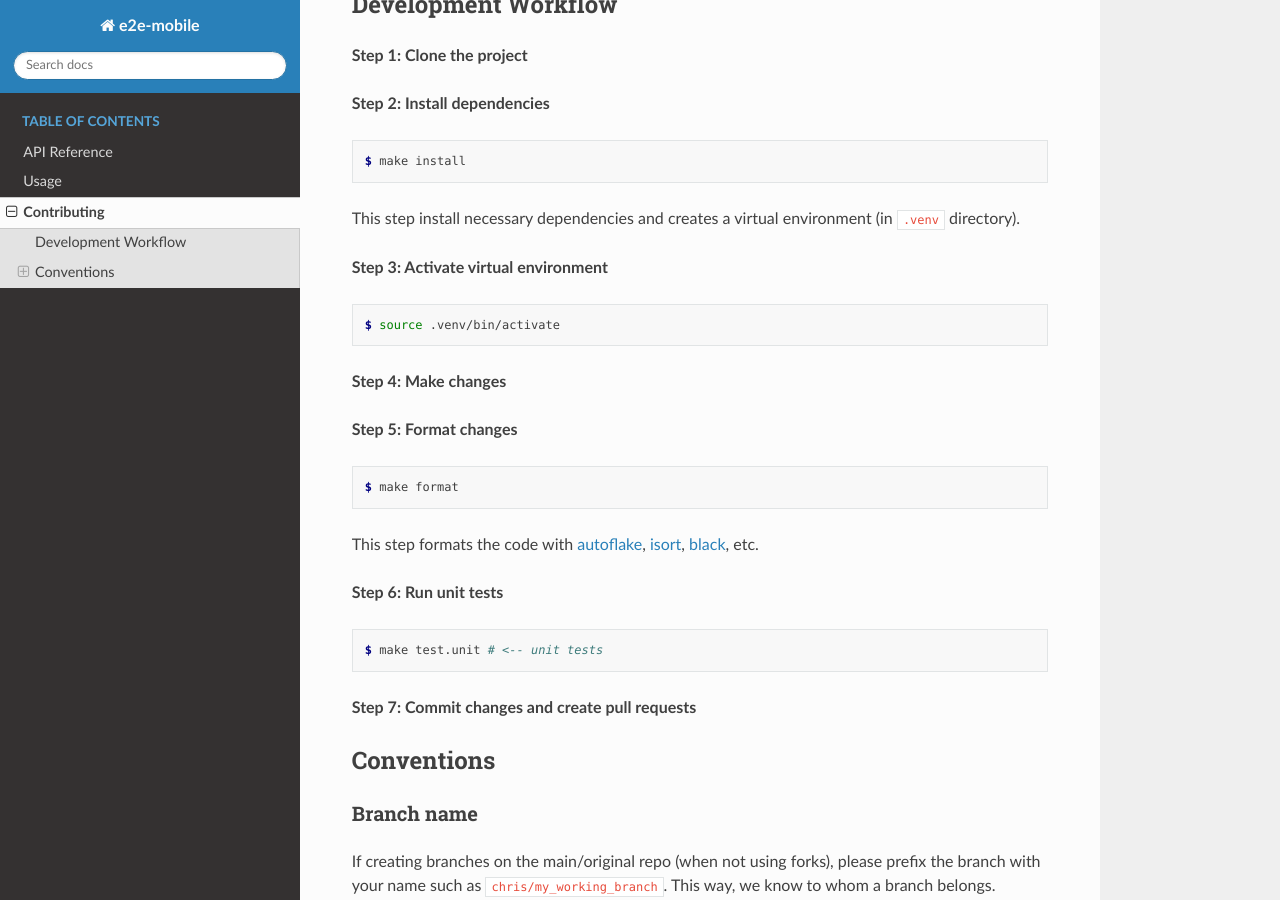
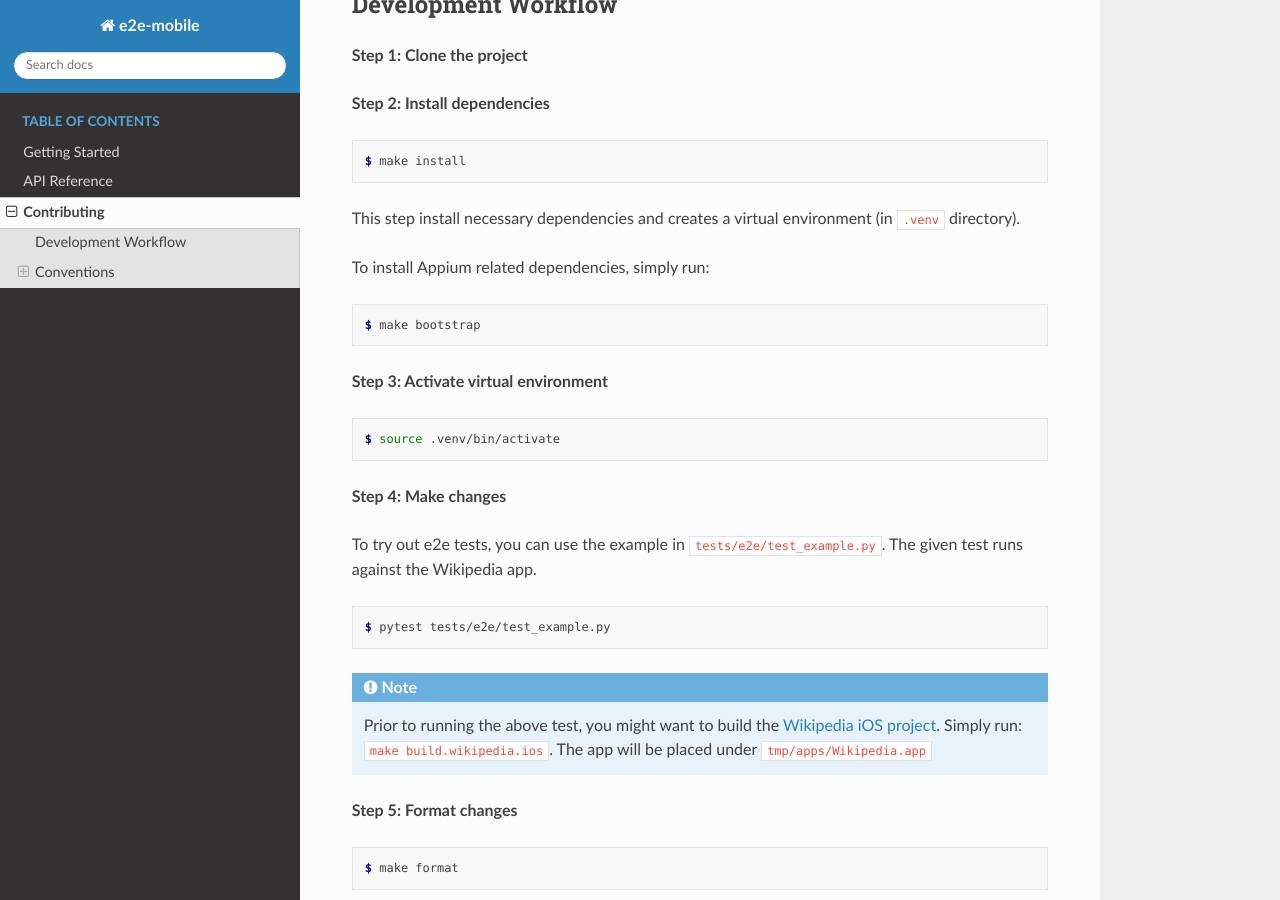
Before and after one commit to trinhngocthuyen/e2e-mobile, a Sphinx documentation site: the page built from docs/contributing.rst, in a window 1280 px wide and 900 px high, scrolled down 388 px. Built offline with Sphinx 7.4.7 and the Read the Docs theme 2.0.0, drawn with Linux system fonts in a browser that asks for light colours; pages that are not in the unit, such as notebooks, are missing from menus.

Commit message:
DOC: Update Getting Started (1)

```diff
--- a/CONTRIBUTING.rst
+++ b/CONTRIBUTING.rst
@@ -27,6 +27,12 @@ Development Workflow
 
 This step install necessary dependencies and creates a virtual environment (in ``.venv`` directory).
 
+To install Appium related dependencies, simply run:
+
+.. code-block:: console
+
+    $ make bootstrap
+
 **Step 3: Activate virtual environment**
 
 .. code-block:: console
@@ -34,6 +40,19 @@ This step install necessary dependencies and creates a virtual environment (in `
     $ source .venv/bin/activate
 
 **Step 4: Make changes**
+
+To try out e2e tests, you can use the example in ``tests/e2e/test_example.py``.
+The given test runs against the Wikipedia app.
+
+.. code-block:: console
+
+    $ pytest tests/e2e/test_example.py
+
+.. note::
+
+    Prior to running the above test, you might want to build the `Wikipedia iOS project <https://github.com/wikimedia/wikipedia-ios>`_.
+    Simply run: ``make build.wikipedia.ios``.
+    The app will be placed under ``tmp/apps/Wikipedia.app``
 
 **Step 5: Format changes**
 
--- a/README.rst
+++ b/README.rst
@@ -2,7 +2,7 @@ e2e-mobile (End-to-end testing package for mobile apps)
 =========================================================
 
 .. _readthedocs: https://seeeye.readthedocs.io/
-.. _contributing guidelines: /contributing.html
+.. _contributing guidelines: https://e2e-mobile.readthedocs.io/en/latest/contributing.html
 
 .. image:: https://img.shields.io/pypi/v/e2e-mobile.svg
     :target: https://pypi.org/project/e2e-mobile
--- /dev/null
+++ b/docs/getting_started/simulations.rst
@@ -0,0 +1,4 @@
+Using Simulations
+=================
+
+TBU
--- /dev/null
+++ b/docs/getting_started/ui_assertions.rst
@@ -0,0 +1,4 @@
+Using UI Assertions
+===================
+
+TBU
--- /dev/null
+++ b/docs/getting_started/writing_your_first_test.rst
@@ -0,0 +1,4 @@
+Writing Your First Test
+=======================
+
+TBU
--- a/docs/index.rst
+++ b/docs/index.rst
@@ -4,8 +4,8 @@
    :caption: Table of Contents
    :hidden:
 
+   getting_started/index
    api/reference
-   usage/index
    contributing
 
 Indices and tables
--- a/docs/usage/index.rst
+++ /dev/null
@@ -1,4 +0,0 @@
-Usage
-=====
-
-TBU
```
Also changed, not shown: docs/getting_started/index.rst (added, +11 -0 lines), docs/getting_started/installation.rst (added, +40 -0 lines), docs/getting_started/quick_start.rst (added, +21 -0 lines), 2 other files.
